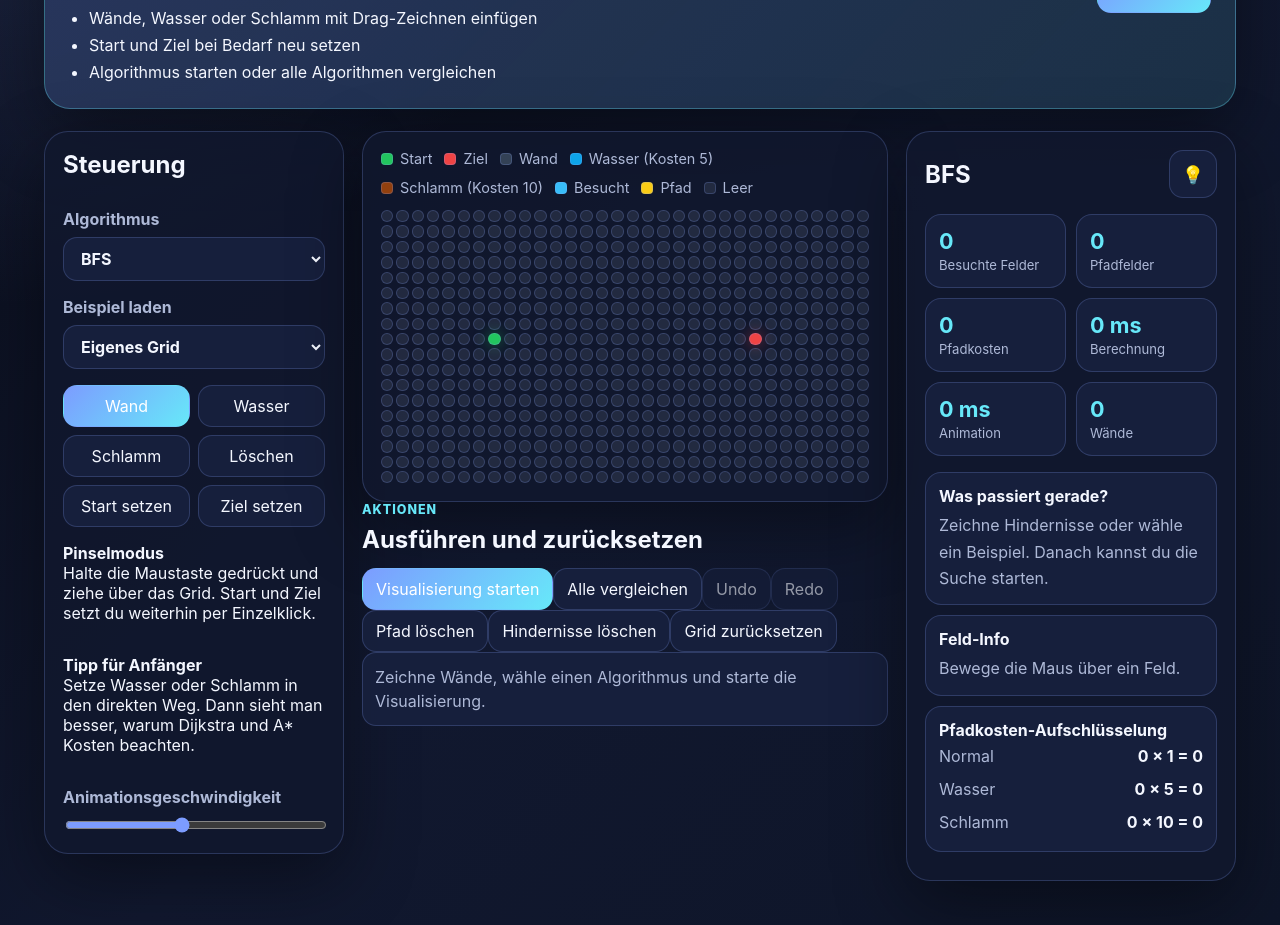
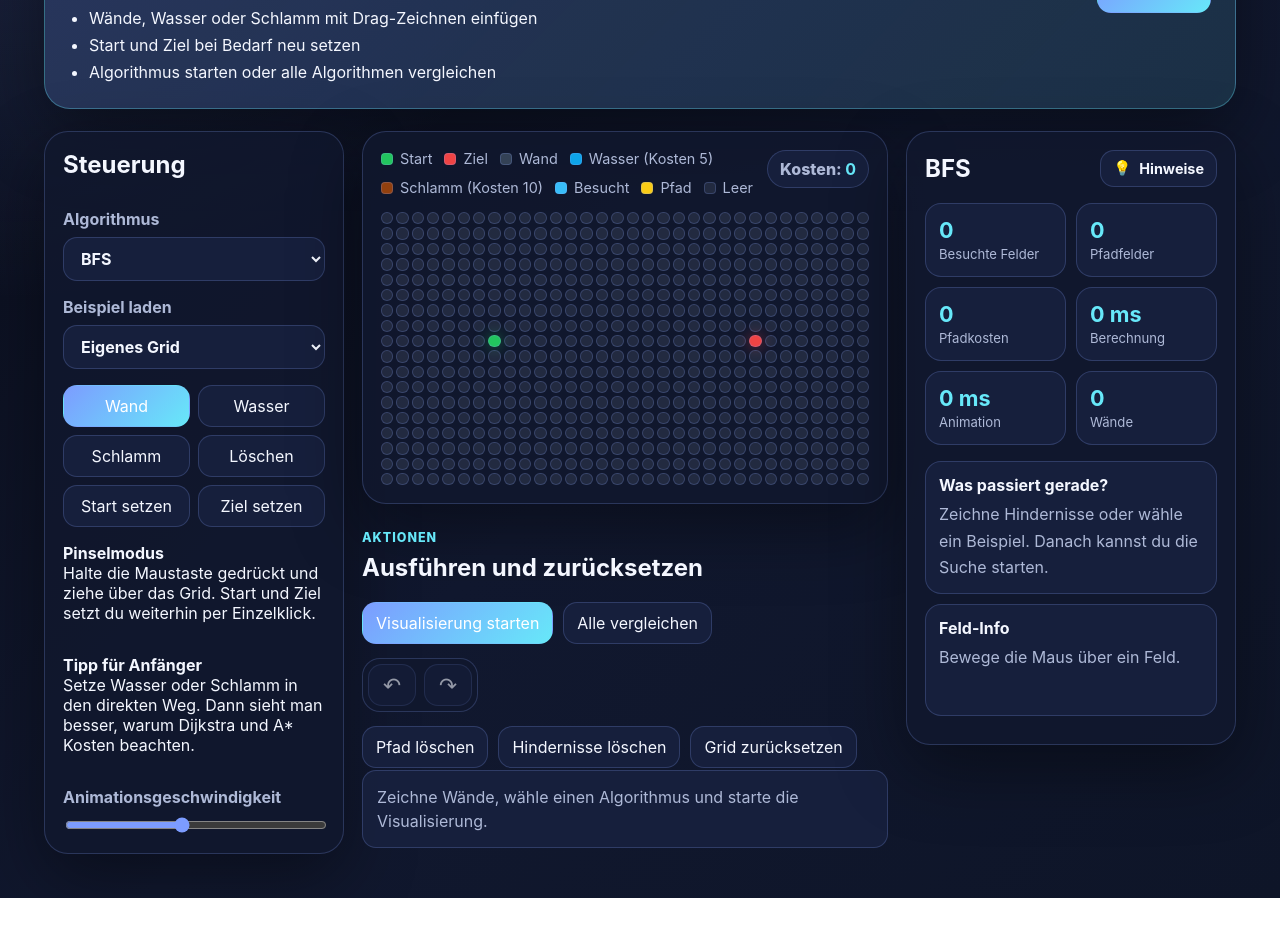
Before and after one commit to AleksZyro/PathLab, a React (Vite) app: page / in a window 1280 px wide. Shown: the part 340-1265 px from the top of the page. After the commit the page ends 1238 px from the top, so only its background shows below. Built offline with nearby package versions, Linux system fonts and the light colour scheme.

Commit message:
UI polish: refine board actions and clues

```diff
--- a/src/App.jsx
+++ b/src/App.jsx
@@ -334,6 +334,7 @@ export default function App() {
             dictionary={dictionary}
             grid={grid}
             tool={tool}
+            pathCost={stats.pathCost}
             isRunning={isRunning}
             onCellAction={updateCell}
             onHoverCell={setHoveredCell}
--- a/src/components/ActionPanel.jsx
+++ b/src/components/ActionPanel.jsx
@@ -7,13 +7,21 @@ export default function ActionPanel({ dictionary, isRunning, canUndo, canRedo, s
       </div>
 
       <div className="action-panel-grid">
-        <button className="primary" disabled={isRunning} onClick={onRun}>{isRunning ? dictionary.controls.running : dictionary.controls.run}</button>
-        <button disabled={isRunning} onClick={onCompare}>{dictionary.controls.compare}</button>
-        <button disabled={isRunning || !canUndo} onClick={onUndo}>{dictionary.controls.undo}</button>
-        <button disabled={isRunning || !canRedo} onClick={onRedo}>{dictionary.controls.redo}</button>
-        <button disabled={isRunning} onClick={onClearPath}>{dictionary.controls.clearPath}</button>
-        <button disabled={isRunning} onClick={onClearWalls}>{dictionary.controls.clearWalls}</button>
-        <button disabled={isRunning} onClick={onReset}>{dictionary.controls.resetGrid}</button>
+        <div className="primary-actions">
+          <button className="primary" disabled={isRunning} onClick={onRun}>{isRunning ? dictionary.controls.running : dictionary.controls.run}</button>
+          <button disabled={isRunning} onClick={onCompare}>{dictionary.controls.compare}</button>
+        </div>
+
+        <div className="history-actions" aria-label={dictionary.actions.historyGroup}>
+          <button className="history-button" disabled={isRunning || !canUndo} onClick={onUndo} title={dictionary.controls.undo} aria-label={dictionary.controls.undo}>↶</button>
+          <button className="history-button" disabled={isRunning || !canRedo} onClick={onRedo} title={dictionary.controls.redo} aria-label={dictionary.controls.redo}>↷</button>
+        </div>
+
+        <div className="maintenance-actions">
+          <button disabled={isRunning} onClick={onClearPath}>{dictionary.controls.clearPath}</button>
+          <button disabled={isRunning} onClick={onClearWalls}>{dictionary.controls.clearWalls}</button>
+          <button disabled={isRunning} onClick={onReset}>{dictionary.controls.resetGrid}</button>
+        </div>
       </div>
 
       <p className="status-message action-status">{statusMessage}</p>
--- a/src/components/GridBoard.jsx
+++ b/src/components/GridBoard.jsx
@@ -4,7 +4,7 @@ import { COLS } from '../utils/grid.js';
 const legendKeys = ['start', 'target', 'wall', 'water', 'mud', 'visited', 'path', 'empty'];
 const brushTools = ['wall', 'water', 'mud', 'erase'];
 
-export default function GridBoard({ dictionary, grid, isRunning, tool, onCellAction, onHoverCell, onLeaveGrid }) {
+export default function GridBoard({ dictionary, grid, isRunning, tool, pathCost, onCellAction, onHoverCell, onLeaveGrid }) {
   const [isPainting, setIsPainting] = useState(false);
   const [lastPaintedCell, setLastPaintedCell] = useState(null);
   const isBrushTool = brushTools.includes(tool);
@@ -50,10 +50,13 @@ export default function GridBoard({ dictionary, grid, isRunning, tool, onCellAct
 
   return (
     <section className="board-card" onPointerLeave={() => { stopPainting(); onLeaveGrid(); }} onPointerUp={stopPainting} onPointerCancel={stopPainting}>
-      <div className="legend">
-        {legendKeys.map((key) => (
-          <span key={key}><i className={`legend-dot ${key}`} /> {dictionary.legend[key]}</span>
-        ))}
+      <div className="board-header">
+        <div className="legend">
+          {legendKeys.map((key) => (
+            <span key={key}><i className={`legend-dot ${key}`} /> {dictionary.legend[key]}</span>
+          ))}
+        </div>
+        <div className="board-cost-pill">{dictionary.cost.shortLabel}: <strong>{pathCost}</strong></div>
       </div>
 
       <div className="grid" style={{ gridTemplateColumns: `repeat(${COLS}, minmax(0, 1fr))` }}>
--- a/src/components/StatsPanel.jsx
+++ b/src/components/StatsPanel.jsx
@@ -1,14 +1,5 @@
 import { useState } from 'react';
 import { algorithmIds } from '../algorithms/pathfinding.js';
-
-function CostLine({ label, entry, multiplier }) {
-  return (
-    <li>
-      <span>{label}</span>
-      <strong>{entry.count} × {multiplier} = {entry.cost}</strong>
-    </li>
-  );
-}
 
 export default function StatsPanel({ dictionary, activeAlgorithm, stats, wallCount, hoveredCell, liveExplanation }) {
   const [showExplanation, setShowExplanation] = useState(false);
@@ -22,7 +13,7 @@ export default function StatsPanel({ dictionary, activeAlgorithm, stats, wallCou
       <div className="algorithm-header">
         <h2>{activeAlgorithm.name}</h2>
         <button
-          className={`icon-button bulb-button ${showExplanation ? 'active' : ''}`}
+          className={`clue-button ${showExplanation ? 'active' : ''}`}
           type="button"
           aria-label={dictionary.explain.toggle}
           title={dictionary.explain.toggle}
@@ -31,7 +22,8 @@ export default function StatsPanel({ dictionary, activeAlgorithm, stats, wallCou
             setShowExplanation((current) => !current);
           }}
         >
-          💡
+          <span>💡</span>
+          <strong>{dictionary.explain.clues}</strong>
         </button>
       </div>
 
@@ -63,7 +55,7 @@ export default function StatsPanel({ dictionary, activeAlgorithm, stats, wallCou
         <p>{liveExplanation}</p>
       </div>
 
-      <div className="info-box">
+      <div className="info-box stable-hover-box">
         <strong>{dictionary.hover.title}</strong>
         {hoveredCell ? (
           <p>{dictionary.hover.type}: {hoveredType}<br />{dictionary.hover.cost}: {hoveredCost}<br />{dictionary.hover.position}: {hoveredCell.row + 1}, {hoveredCell.col + 1}</p>
@@ -71,15 +63,6 @@ export default function StatsPanel({ dictionary, activeAlgorithm, stats, wallCou
           <p>{dictionary.hover.empty}</p>
         )}
       </div>
-
-      <div className="info-box">
-        <strong>{dictionary.cost.title}</strong>
-        <ul className="cost-list">
-          <CostLine label={dictionary.cost.normal} entry={stats.costBreakdown.normal} multiplier={1} />
-          <CostLine label={dictionary.cost.water} entry={stats.costBreakdown.water} multiplier={5} />
-          <CostLine label={dictionary.cost.mud} entry={stats.costBreakdown.mud} multiplier={10} />
-        </ul>
-      </div>
     </aside>
   );
 }
--- a/src/i18n/de.json
+++ b/src/i18n/de.json
@@ -28,15 +28,17 @@
   },
   "actions": {
     "kicker": "Aktionen",
-    "title": "Ausführen und zurücksetzen"
+    "title": "Ausführen und zurücksetzen",
+    "historyGroup": "Undo und Redo"
   },
   "brush": {
     "title": "Pinselmodus",
     "text": "Halte die Maustaste gedrückt und ziehe über das Grid. Start und Ziel setzt du weiterhin per Einzelklick."
   },
   "explain": {
-    "toggle": "Erklärung öffnen",
-    "label": "Erkläre mir"
+    "toggle": "Hinweise öffnen",
+    "label": "Erkläre mir",
+    "clues": "Hinweise"
   },
   "presets": {
     "custom": "Eigenes Grid",
@@ -91,6 +93,7 @@
   },
   "cost": {
     "title": "Pfadkosten-Aufschlüsselung",
+    "shortLabel": "Kosten",
     "normal": "Normal",
     "water": "Wasser",
     "mud": "Schlamm"
--- a/src/styles.css
+++ b/src/styles.css
@@ -81,22 +81,8 @@ button:disabled, select:disabled, input:disabled { cursor: not-allowed; opacity:
 }
 
 .hero-copy { min-width: 0; }
-.hero-title-row {
-  display: flex;
-  align-items: center;
-  gap: clamp(14px, 3vw, 28px);
-}
-
-.pathlab-logo {
-  position: relative;
-  flex: 0 0 auto;
-  width: 96px;
-  height: 76px;
-  border: 1px solid var(--line);
-  border-radius: 22px;
-  background: radial-gradient(circle at 22% 28%, rgba(34, 197, 94, 0.22), transparent 20%), radial-gradient(circle at 78% 72%, rgba(239, 68, 68, 0.22), transparent 20%), var(--surface-strong);
-  box-shadow: inset 0 0 0 1px rgba(255,255,255,0.03), 0 18px 45px rgba(0,0,0,0.18);
-}
+.hero-title-row { display: flex; align-items: center; gap: clamp(14px, 3vw, 28px); }
+.pathlab-logo { position: relative; flex: 0 0 auto; width: 96px; height: 76px; border: 1px solid var(--line); border-radius: 22px; background: radial-gradient(circle at 22% 28%, rgba(34, 197, 94, 0.22), transparent 20%), radial-gradient(circle at 78% 72%, rgba(239, 68, 68, 0.22), transparent 20%), var(--surface-strong); box-shadow: inset 0 0 0 1px rgba(255,255,255,0.03), 0 18px 45px rgba(0,0,0,0.18); }
 .logo-node,
 .logo-line { position: absolute; display: block; }
 .logo-node { width: 13px; height: 13px; border-radius: 50%; z-index: 2; }
@@ -113,7 +99,8 @@ button:disabled, select:disabled, input:disabled { cursor: not-allowed; opacity:
 .language-switch { display: inline-flex; gap: 6px; padding: 5px; border: 1px solid var(--line); border-radius: 16px; background: var(--surface-strong); }
 .language-switch button { min-width: 44px; padding: 8px 10px; border-radius: 11px; background: transparent; }
 .icon-theme-toggle,
-.icon-button { display: inline-grid; place-items: center; width: 48px; min-width: 48px; height: 48px; padding: 0; font-size: 1.25rem; }
+.icon-button { display: inline-flex; align-items: center; justify-content: center; width: 48px; min-width: 48px; height: 48px; padding: 0; font-size: 1.18rem; line-height: 1; text-align: center; }
+.icon-theme-toggle { font-size: 1.28rem; }
 
 .onboarding-card,
 .compare-card { margin-bottom: 22px; padding: 22px 24px; border: 1px solid rgba(103, 232, 249, 0.34); border-radius: 26px; background: linear-gradient(135deg, rgba(124, 156, 255, 0.22), rgba(103, 232, 249, 0.12)), var(--surface); box-shadow: var(--shadow); }
@@ -132,6 +119,7 @@ button,
 select { border: 1px solid var(--line); border-radius: 14px; background: var(--surface-strong); color: var(--text); padding: 10px 13px; }
 
 .workspace { display: grid; grid-template-columns: 300px minmax(0, 1fr) 330px; gap: 18px; align-items: start; }
+.board-column { display: grid; gap: 20px; }
 .panel,
 .board-card { border: 1px solid var(--line); border-radius: 24px; background: var(--surface); box-shadow: var(--shadow); padding: 18px; }
 .controls-panel { display: grid; gap: 16px; }
@@ -139,13 +127,15 @@ label { display: grid; gap: 8px; color: var(--muted); font-weight: 700; }
 select { width: 100%; }
 input[type="range"] { width: 100%; accent-color: var(--accent); }
 .tool-grid { display: grid; grid-template-columns: 1fr 1fr; gap: 8px; }
-.action-grid { display: grid; gap: 8px; }
 button.active,
 button.primary { background: linear-gradient(135deg, var(--accent), var(--accent-2)); color: white; border-color: transparent; }
-.status-message { margin: 0; border: 1px solid var(--line); border-radius: 14px; background: var(--surface-strong); color: var(--muted); padding: 12px; line-height: 1.5; }
+.status-message { margin: 0; border: 1px solid var(--line); border-radius: 14px; background: var(--surface-strong); color: var(--muted); padding: 14px; line-height: 1.5; }
 
-.legend { display: flex; flex-wrap: wrap; gap: 12px; margin-bottom: 14px; color: var(--muted); font-size: 0.9rem; }
+.board-header { display: flex; justify-content: space-between; align-items: flex-start; gap: 12px; margin-bottom: 16px; }
+.legend { display: flex; flex-wrap: wrap; gap: 12px; color: var(--muted); font-size: 0.9rem; }
 .legend span { display: inline-flex; align-items: center; gap: 7px; }
+.board-cost-pill { flex: 0 0 auto; border: 1px solid var(--line); border-radius: 999px; background: var(--surface-strong); color: var(--muted); padding: 8px 12px; font-weight: 800; }
+.board-cost-pill strong { color: var(--accent-2); }
 .legend-dot { width: 12px; height: 12px; border-radius: 4px; display: inline-block; border: 1px solid var(--line); }
 .legend-dot.start { background: #22c55e; }
 .legend-dot.target { background: #ef4444; }
@@ -166,11 +156,22 @@ button.primary { background: linear-gradient(135deg, var(--accent), var(--accent
 .cell.visited { background: var(--visited); box-shadow: 0 0 12px rgba(56, 189, 248, 0.35); }
 .cell.path { background: var(--path); box-shadow: 0 0 12px rgba(250, 204, 21, 0.45); }
 
+.action-panel { padding-top: 6px; }
+.action-panel-head { margin-bottom: 20px; }
+.action-panel-head h2 { margin-bottom: 0; }
+.action-panel-grid { display: grid; gap: 14px; }
+.primary-actions,
+.maintenance-actions { display: flex; flex-wrap: wrap; gap: 10px; }
+.history-actions { display: inline-flex; width: max-content; gap: 8px; padding: 5px; border: 1px solid var(--line); border-radius: 18px; background: var(--surface); }
+.history-button { width: 48px; height: 42px; padding: 0; display: inline-flex; align-items: center; justify-content: center; font-size: 1.35rem; line-height: 1; }
+.action-status { margin-top: 2px; }
+
 .info-panel p { color: var(--muted); line-height: 1.65; }
 .algorithm-header { display: flex; align-items: center; justify-content: space-between; gap: 12px; margin-bottom: 12px; }
 .algorithm-header h2 { margin: 0; }
-.bulb-button { font-size: 1.1rem; }
-.bulb-button.active { border-color: rgba(250, 204, 21, 0.55); box-shadow: 0 0 0 3px rgba(250, 204, 21, 0.12); }
+.clue-button { display: inline-flex; align-items: center; gap: 8px; padding: 9px 12px; font-size: 0.9rem; font-weight: 900; }
+.clue-button span { line-height: 1; }
+.clue-button.active { border-color: rgba(250, 204, 21, 0.55); box-shadow: 0 0 0 3px rgba(250, 204, 21, 0.12); }
 .explanation-box label { margin-bottom: 10px; }
 .explanation-box p { margin: 0; }
 .stats-grid { display: grid; grid-template-columns: 1fr 1fr; gap: 10px; margin: 16px 0; }
@@ -184,9 +185,7 @@ button.primary { background: linear-gradient(135deg, var(--accent), var(--accent
 .tip-box p,
 .info-box p { margin: 0; }
 .info-box { margin-bottom: 10px; }
-.cost-list { display: grid; gap: 7px; list-style: none; margin: 0; padding: 0; }
-.cost-list li { display: flex; justify-content: space-between; gap: 10px; color: var(--muted); }
-.cost-list strong { color: var(--text); }
+.stable-hover-box { min-height: 112px; }
 .compare-table-wrap { overflow-x: auto; }
 .compare-table { width: 100%; border-collapse: collapse; min-width: 860px; }
 .compare-table th,
```
Also changed, not shown: src/i18n/en.json (+6 -3 lines).
